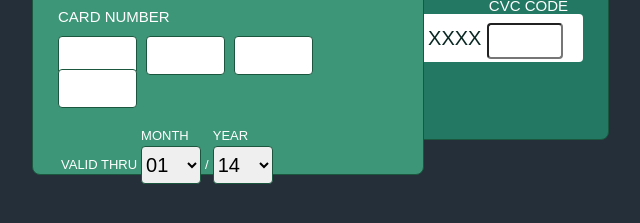
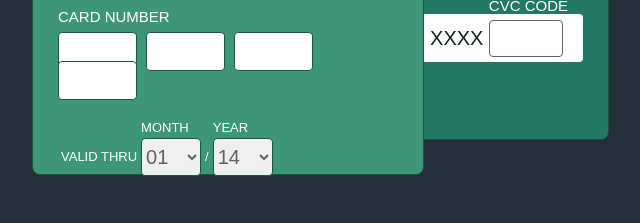
Before and after one commit to V-Margaritka/creditcard, a plain HTML site: page index.html in a window 1280 px wide. Shown: the part 341-564 px from the top of the page, without its empty margins (412-1052 px from the left). Drawn offline with Linux system fonts and the light colour scheme.

Commit message:
first commit

```diff
--- a/index.html
+++ b/index.html
@@ -7,13 +7,13 @@
   <body>
     <div class="card card-back-side">
       <div class="black-line"></div>
-      <div class="paragraph-one">
+      <div class="cvc-title">
         <p>CVC CODE</p>
       </div>
       <div class="white-stripe">
-        <div class="XXXX">
+        <div class="cvc-code">
           XXXX
-          <input type="text" size="15">
+          <input type="text">
         </div>
       </div>
     </div>
@@ -21,14 +21,14 @@
       <div>
         <h1>CREDIT CARD</h1>
       </div>
-      <div class="paragraph-two">
+      <div class="card-number-title">
         <p>CARD NUMBER</p>
       </div>
       <div class="card-number">
-        <input type="text" size="15">
-        <input type="text" size="15">
-        <input type="text" size="15">
-        <input type="text" size="15">
+        <input type="text">
+        <input type="text">
+        <input type="text">
+        <input type="text">
       </div>
       <div class="table">
         <table border="0">
--- a/styles.css
+++ b/styles.css
@@ -27,7 +27,7 @@ body {
   background-color: rgb(32,32,32);
   margin-top: 20px;
 }
-.card-back-side .paragraph-one p {
+.card-back-side .cvc-title p {
   text-align: right; /* выравнивание */
   margin-top: 20px;
   margin-bottom: 0;
@@ -42,20 +42,24 @@ body {
   margin-top: 0;
   border-radius: 4px; /* скругление углов */
 }
-.card-back-side .XXXX {
+.card-back-side .white-stripe .cvc-code {
   color: rgb(10,40,35);
   padding-right: 20px;
   font-weight: 300;
   text-align: right;
   line-height: 48px;
 }
-.card-back-side .XXXX input {
-  width: 60px;
-  height: 30px;
-  color: rgb(27,87,63);
+.card-back-side .white-stripe .cvc-code input {
+  width: 65px;
+  height: 33px;
+  color: rgb(100,98,95);
+  border: 1px solid rgb(100,98,95);
   font-weight: 300;
-  padding-right: 10px;
+  padding-right: 5px;
   border-radius: 4px; /* скругление углов */
+  font-size: 20px;
+  text-align: center;
+  font-style: italic;
 }
 .card-front-side {
   width: 340px; /* ширина */
@@ -70,7 +74,7 @@ body {
   font-weight: 500; /* насыщенность шрифта */
   line-height: 10px;
 }
-.card-front-side .paragraph-two {
+.card-front-side .card-number-title {
   text-align: left;
 }
 .card-front-side p {
@@ -85,7 +89,10 @@ body {
   margin-right: 1%; /* Отступ справа */
   border-radius: 4px; /* скругление углов */
   border: 1px solid rgb(27,87,63);
+  color: rgb(100,98,95);
   margin-top: -25px;
+  font-size: 25px;
+  text-align: center;
 }
 .card-front-side .select {
   width: 60px;
@@ -93,6 +100,7 @@ body {
   font-size: 20px;
   border-radius: 4px; /* скругление углов */
   border: 1px solid rgb(27,87,63);
+  color: rgb(100,98,95);
 }
 .card-front-side td {
   color: white;
```
